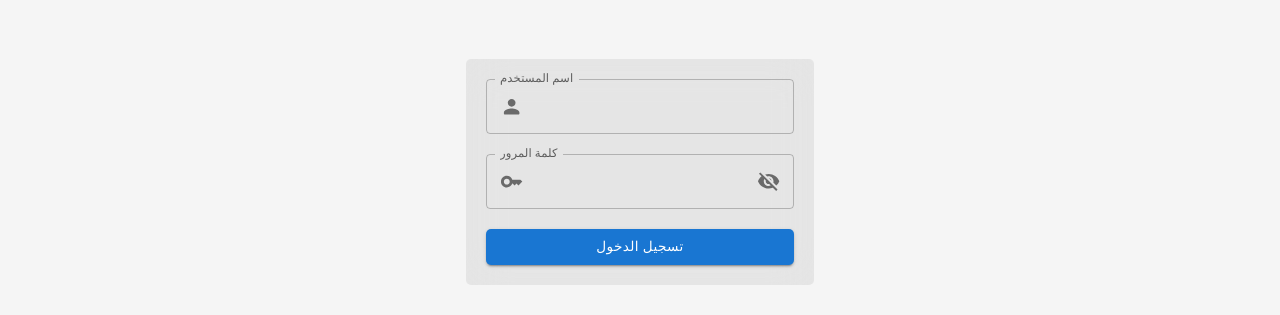
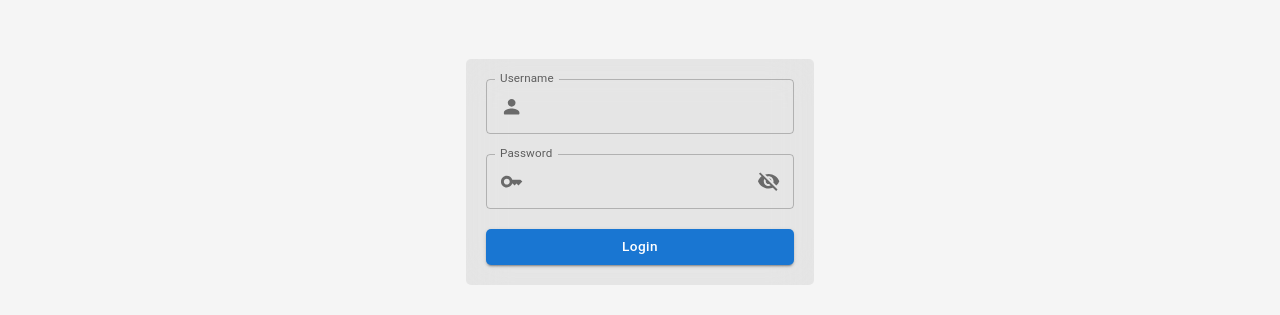
Before and after one commit to Acher0N/iMS, a React (Vite) app: page / in a window 1280 px wide. Shown: the part 253-568 px from the top of the page. Built offline with nearby package versions, Linux system fonts and the light colour scheme.

Commit message:
working on Login Page

```diff
--- a/src/pages/Login/LoginForm.jsx
+++ b/src/pages/Login/LoginForm.jsx
@@ -16,7 +16,7 @@ const login_schema = Yup.object().shape({
 const LoginForm = () => {
   const theme = useTheme();
   const [showPassword, setShowPassword] = useState(false);
-  const isEng = theme.direction === "rtl";
+  const isEng = theme.direction === "ltr";
   const initial_values = {
     user_name: "",
     user_pass: "",
```
